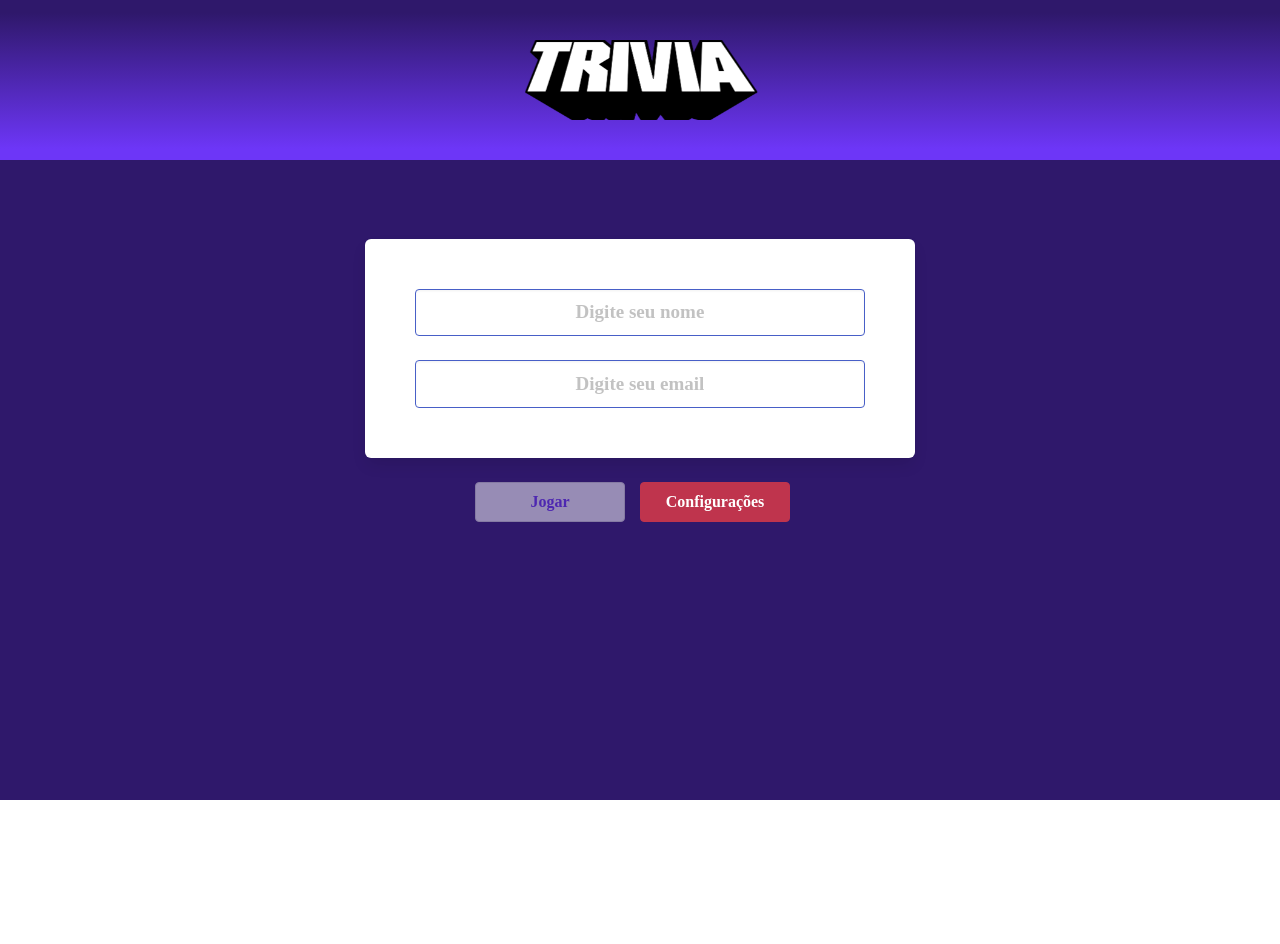
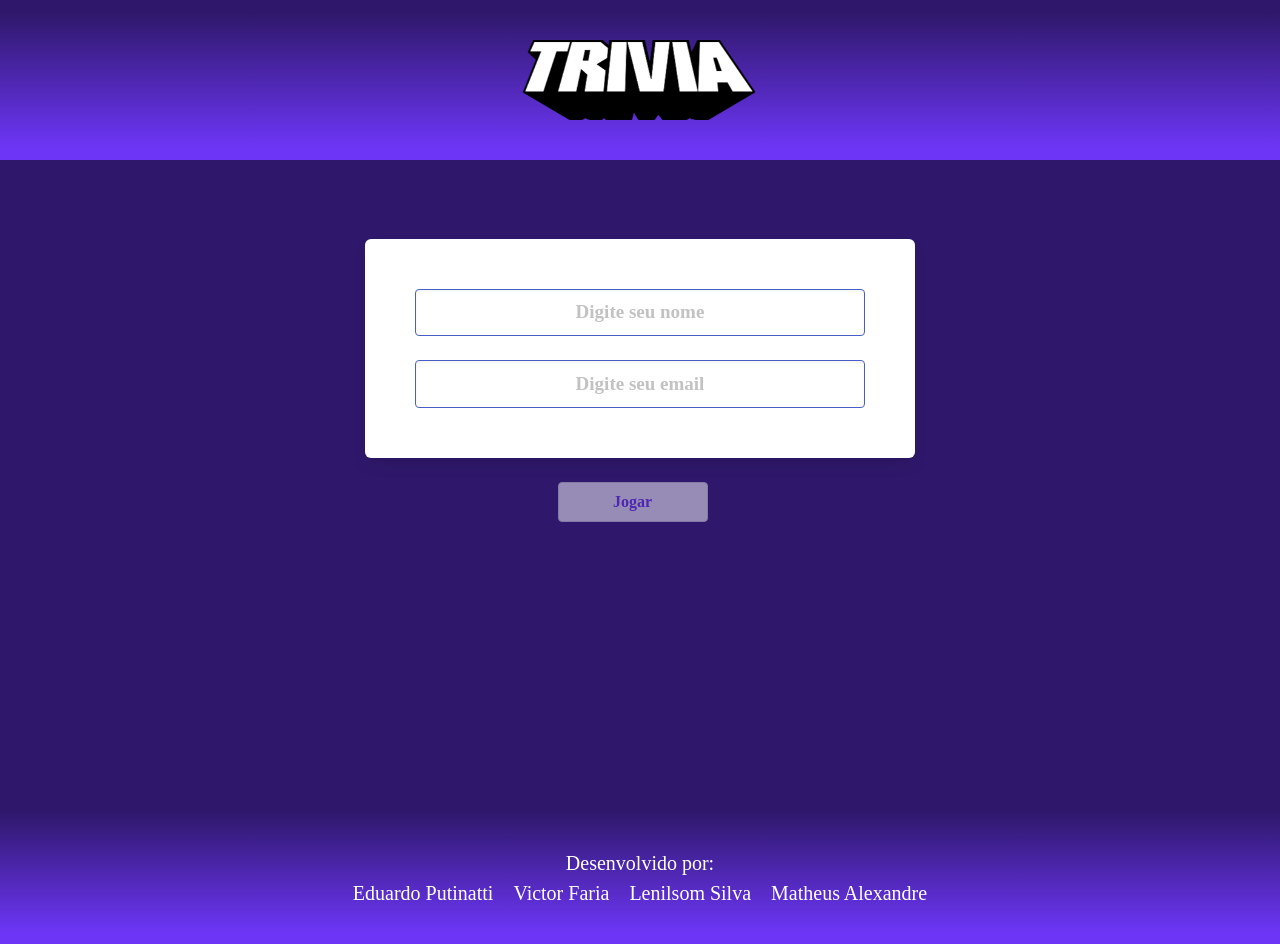
Before and after one commit to alexandremhm/trivia, a React (Create React App) app: page / in a window 1280 px wide. Before the commit the page ends 800 px from the top, so only its background shows below. Built offline with nearby package versions, Linux system fonts and the light colour scheme; a web font is replaced by a local one.

Commit message:
Add creditos ao grupo no footer

```diff
--- a/src/App.js
+++ b/src/App.js
@@ -3,9 +3,10 @@ import { Route, Switch } from 'react-router';
 import logo from './trivia.png';
 import Login from './pages/Login';
 import Game from './pages/Game';
-import Configuracao from './pages/Configuracao';
 import Feedback from './pages/Feedback';
 import Ranking from './pages/Ranking';
+import Footer from './pages/Footer';
+import './styles/Footer.css';
 
 export default function App() {
   return (
@@ -16,10 +17,10 @@ export default function App() {
       <Switch>
         <Route exact path="/" component={ Login } />
         <Route path="/game" component={ Game } />
-        <Route path="/configuracao" component={ Configuracao } />
         <Route path="/feedback" component={ Feedback } />
         <Route path="/ranking" component={ Ranking } />
       </Switch>
+      <Footer />
     </div>
   );
 }
--- a/src/pages/Configuracao.jsx
+++ /dev/null
@@ -1,25 +0,0 @@
-import React, { Component } from 'react';
-import '../styles/configuration.css';
-import { Link } from 'react-router-dom';
-import constructionImage from '../pablita-530.png';
-
-class Configuracao extends Component {
-  render() {
-    return (
-      <div className="configuration-container">
-        <div>
-          <p data-testid="settings-title">Configurações</p>
-        </div>
-        <Link
-          to="/"
-          className="button question-btn"
-          data-testid="btn-go-home"
-        >
-          Voltar para a tela inical
-        </Link>
-      </div>
-    );
-  }
-}
-
-export default Configuracao;
--- /dev/null
+++ b/src/pages/Footer.jsx
@@ -0,0 +1,17 @@
+import React, { Component } from 'react'
+
+export default class Footer extends Component {
+  render() {
+    return (
+      <div className="footer">
+        <div className="footer-container">
+          <h4>Desenvolvido por:</h4>
+          <a href="https://github.com/eduardoputinatti" target="blank">Eduardo Putinatti</a>
+          <a href="https://github.com/vitilevi" target="blank">Victor Faria</a>
+          <a href="https://github.com/silvallenilsom" target="blank">Lenilsom Silva</a>
+          <a href="https://github.com/alexandremhm" target="blank">Matheus Alexandre</a>
+        </div>
+      </div>
+    )
+  }
+}
--- a/src/pages/Login.jsx
+++ b/src/pages/Login.jsx
@@ -63,10 +63,6 @@ class Login extends Component {
     }
   }
 
-  redirectSettings() {
-    window.location = 'configuracao';
-  }
-
   render() {
     const { disabled, ready } = this.state;
     return (
@@ -81,14 +77,6 @@ class Login extends Component {
             className="login-btn button"
           >
             Jogar
-          </button>
-          <button
-            type="button"
-            data-testid="btn-settings"
-            onClick={ () => this.redirectSettings() }
-            className="login-btn button"
-          >
-            Configurações
           </button>
         </form>
         { ready && <Redirect to="/game" />}
--- /dev/null
+++ b/src/styles/Footer.css
@@ -0,0 +1,17 @@
+.footer-container a{
+  padding: 10px;
+  color: white;
+  font-size: 20px;
+}
+
+.footer-container h4 {
+  color: white;
+  font-size: 20px;
+
+}
+
+.footer {
+  background: rgb(109,54,247);
+  background: linear-gradient(0deg, rgba(109,54,247,1) 7%, rgba(47,24,107,1) 92%);
+  max-height: 50px;
+}
```
Also changed, not shown: 13 other files (tests, documents, lock files or other folders).
